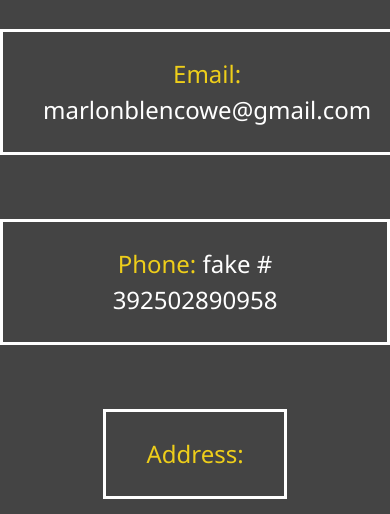
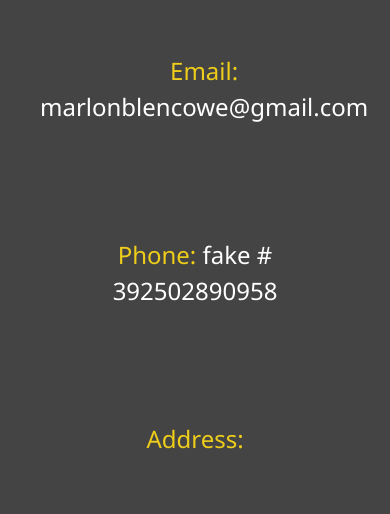
Before and after one commit to MBlenc/modern_portfolio, a website: page docs/contact.html in a window 390 px wide. Shown: the part 330-844 px from the top of the page. Drawn offline with Linux system fonts and the light colour scheme.

Commit message:
Fixed favicons, fiddled with contacts

```diff
--- a/docs/contact.html
+++ b/docs/contact.html
@@ -11,6 +11,7 @@
       crossorigin="anonymous"
     />
     <link rel="stylesheet" href="css/main.css" />
+    <link rel="icon" href="img/favicon.png" />
     <title>Contact Me</title>
   </head>
   <body>
--- a/scss/_mobile.scss
+++ b/scss/_mobile.scss
@@ -69,9 +69,10 @@
 
   // Contacts
   .boxes {
+    border: 0px;
     .details {
-      padding: 1fr;
-      // border: 3px;
+      // padding: ;
+      border: 0px #fff solid; //this is dumb
       font-size: 1.5rem;
     }
     .text-secondary {
```
Also changed, not shown: docs/about.html (+1 -0 lines), docs/work.html (+1 -0 lines), docs/css/main.css.
